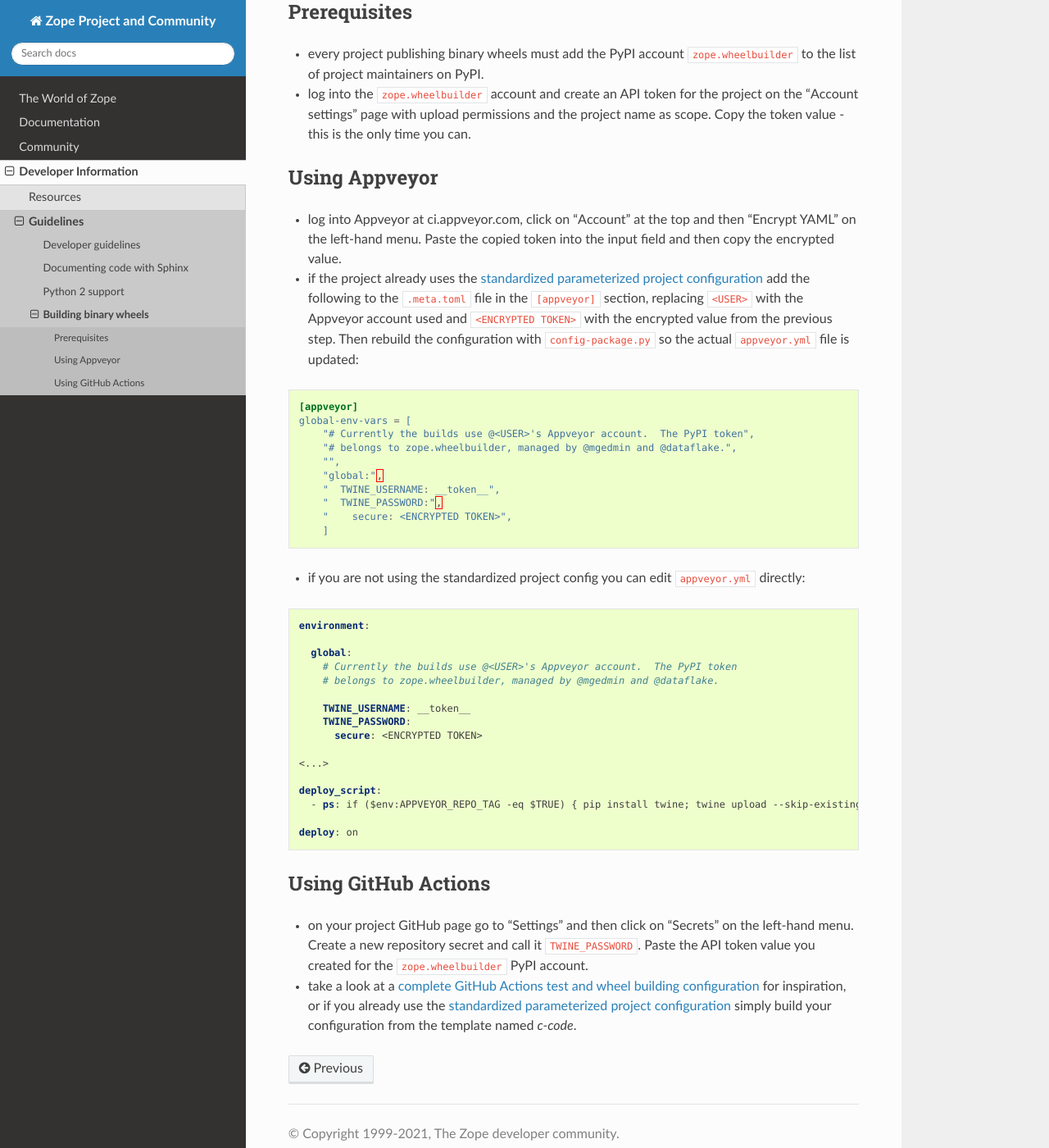
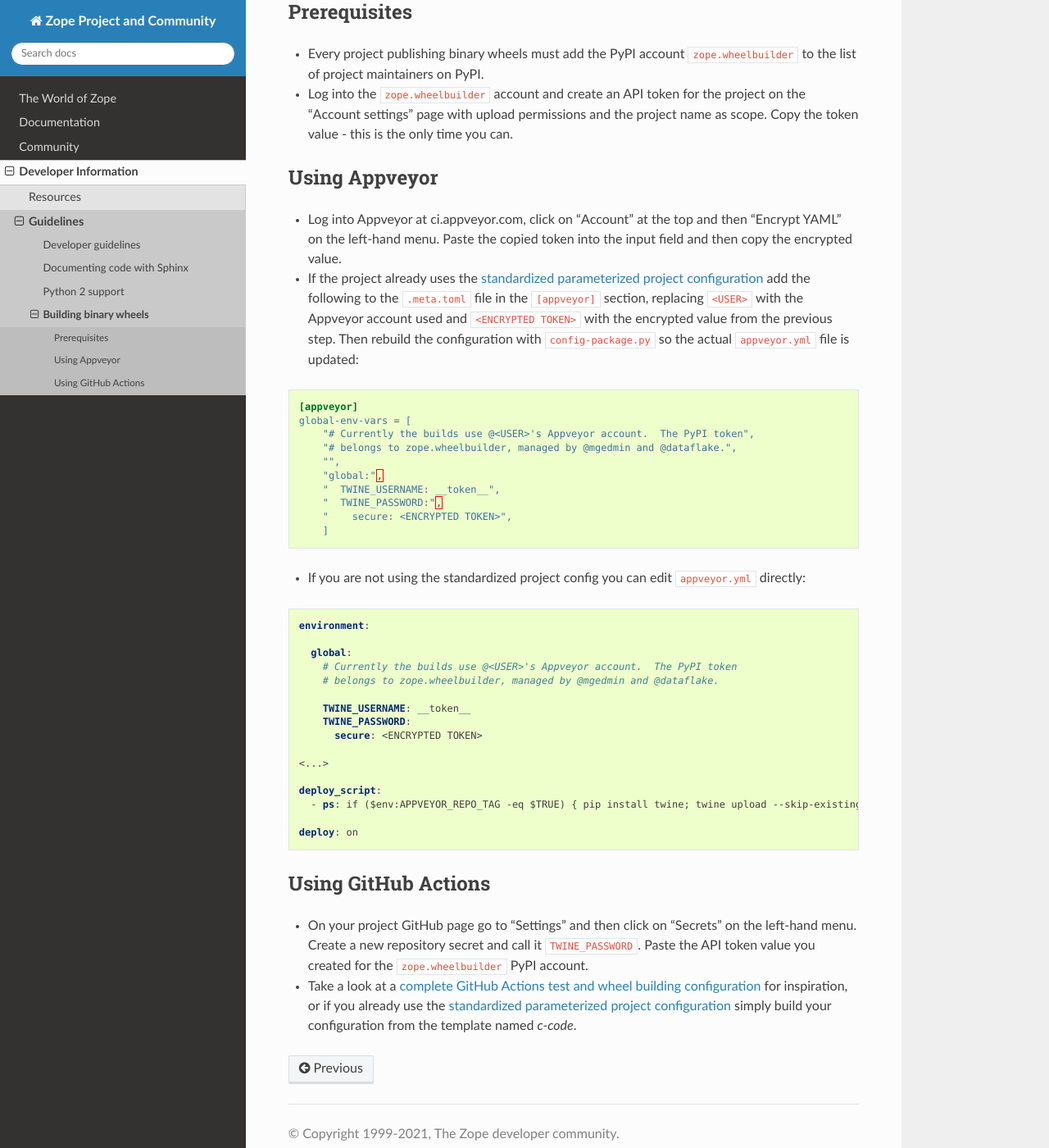
Before and after one commit to zopefoundation/www.zope.org, a Sphinx documentation site: the page built from docs/developer/binarywheels.rst, in a window 1280 px wide and 1400 px high, scrolled down 576 px. Shown: the whole window at 82% size. Built offline with Sphinx 7.4.7 and the Read the Docs theme 2.0.0, drawn with Linux system fonts in a browser that asks for light colours.

Commit message:
- capitalize bullet points

```diff
--- a/docs/developer/binarywheels.rst
+++ b/docs/developer/binarywheels.rst
@@ -25,18 +25,18 @@ configuration maintainers:
 
 Prerequisites
 -------------
-- every project publishing binary wheels must add the PyPI account
+- Every project publishing binary wheels must add the PyPI account
   ``zope.wheelbuilder`` to the list of project maintainers on PyPI.
-- log into the ``zope.wheelbuilder`` account and create an API token for the
+- Log into the ``zope.wheelbuilder`` account and create an API token for the
   project on the "Account settings" page with upload permissions and the
   project name as scope. Copy the token value - this is the only time you can.
 
 Using Appveyor
 --------------
-- log into Appveyor at ci.appveyor.com, click on "Account" at the top and then
+- Log into Appveyor at ci.appveyor.com, click on "Account" at the top and then
   "Encrypt YAML" on the left-hand menu. Paste the copied token into the input
   field and then copy the encrypted value.
-- if the project already uses the `standardized parameterized project
+- If the project already uses the `standardized parameterized project
   configuration <https://github.com/zopefoundation/meta/tree/master/config>`_
   add the following to the ``.meta.toml`` file in the ``[appveyor]`` section,
   replacing ``<USER>`` with the Appveyor account used and ``<ENCRYPTED TOKEN>``
@@ -57,7 +57,7 @@ Using Appveyor
         "    secure: <ENCRYPTED TOKEN>",
         ]
 
-- if you are not using the standardized project config you can edit
+- If you are not using the standardized project config you can edit
   ``appveyor.yml`` directly:
 
 .. code:: yaml
@@ -82,11 +82,11 @@ Using Appveyor
 
 Using GitHub Actions
 --------------------
-- on your project GitHub page go to "Settings" and then click on "Secrets" on
+- On your project GitHub page go to "Settings" and then click on "Secrets" on
   the left-hand menu. Create a new repository secret and call it
   ``TWINE_PASSWORD``. Paste the API token value you created for the
   ``zope.wheelbuilder`` PyPI account.
-- take a look at a `complete GitHub Actions test and wheel building
+- Take a look at a `complete GitHub Actions test and wheel building
   configuration
   <https://github.com/zopefoundation/ExtensionClass/blob/master/.github/workflows/tests.yml>`_
   for inspiration, or if you already use the `standardized parameterized project
```
